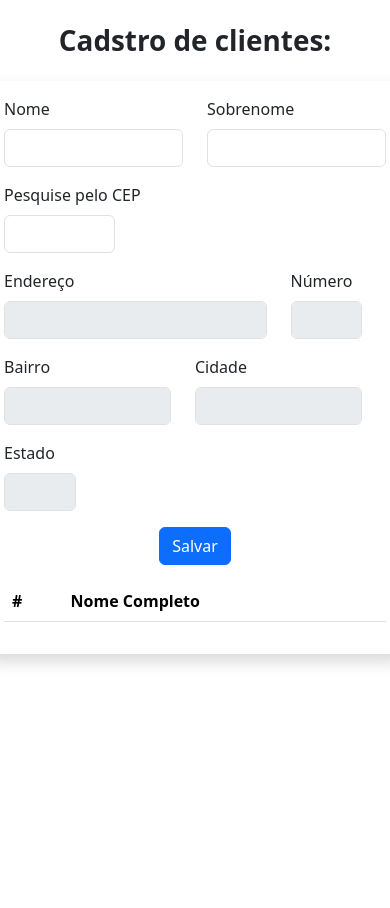
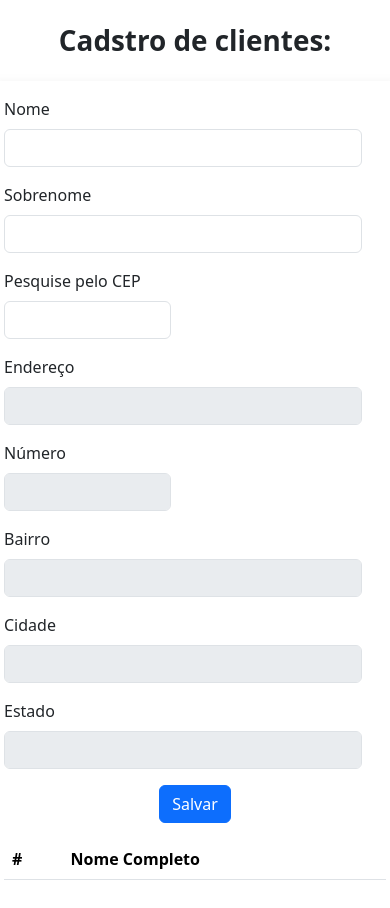
Before and after one commit to Vinist021/Projeto_Cadastro_de_Clientes, a plain HTML site: page index.html in a window 390 px wide. Before the commit the page ends 844 px from the top, so only its background shows below. Drawn offline with nearby package versions, Linux system fonts and the light colour scheme.

Commit message:
Closes #8 - Responsividade implementada

```diff
--- a/index.html
+++ b/index.html
@@ -17,44 +17,45 @@
             <div class="rounded shadow col-xxl-7 col-lg-9 col-md-10 col-sm-12 mx-auto p-3">
                 <form onsubmit="salvar(); return false;" id="formClientes">
                     <div class="row">
-                        <div class="mb-3 col-6">
+                        <div class="row">
+                            <div class="mb-3 col-12 col-sm-6">
                             <label for="inputNome" class="form-label">Nome</label>
                             <input type="text" class="form-control" id="inputNome" required>
                         </div>
-                        <div class="mb-3 col-6">
+                        <div class="mb-3 col-12 col-sm-6">
                             <label for="inputSobrenome" class="form-label">Sobrenome</label>
                             <input type="text" class="form-control" id="inputSobrenome" required>
                             </div>
-                        <div class="mb-3 col-4">
+                        <div class="mb-3 col-6 col-sm-4">
                             <label for="inputCep" class="form-label text-nowrap">Pesquise pelo CEP</label>
                             <input type="text" class="form-control" onblur="pesquisarCEP();" id="inputCep" required>
                         </div>
                         <div class="col-6 pt-3 mt-4 ps-1 text-danger" id="erroCep">
 
                         </div>
+                        </div>
                         <div id="localizacao" class="row">
-                            <div class="mb-3 col-9">
+                            <div class="mb-3 col-12 col-sm-9 ">
                                 <label for="inputEndereco" class="form-label">Endereço</label>
                                 <input type="text" class="form-control" id="inputEndereco" required disabled>
                             </div>
-                            <div class="mb-3 col-3">
+                            <div class="mb-3 col-6 col-sm-3">
                                 <label for="inputNumero" class="form-label">Número</label>
                                 <input type="number" class="form-control" id="inputNumero" required disabled>
                             </div>
-                            <div class="mb-3 col-6">
+                            <div class="mb-3 col-12 col-sm-6">
                                 <label for="inputBairro" class="form-label">Bairro</label>
                                 <input type="text" class="form-control" id="inputBairro" required disabled>
                             </div>
-                            <div class="mb-3 col-6">
+                            <div class="mb-3 col-12 col-sm-6">
                                 <label for="inputCidade" class="form-label">Cidade</label>
                                 <input type="text" class="form-control" id="inputCidade" required disabled>
                             </div>
-                            <div class="mb-3 col-3">
+                            <div class="mb-3 col-12 col-sm-3">
                                 <label for="inputEstado" class="form-label">Estado</label>
                                 <input type="text" class="form-control" id="inputEstado" required disabled>
                             </div>
                         </div>
-
                     </div>
 
                     <div class="text-center">
--- a/script.js
+++ b/script.js
@@ -145,7 +145,7 @@ function addNovaLinha(cliente) {
     //inserir cep
     var cepNode = document.createTextNode(cliente.cep);
     var cellCep = newRow.insertCell();
-    cellCep.className ='d-none d-sm-table-cell';
+    cellCep.className ='d-none d-sm-table-cell text-nowrap';
     cellCep.appendChild(cepNode);
 
     //inserir bairro
```
